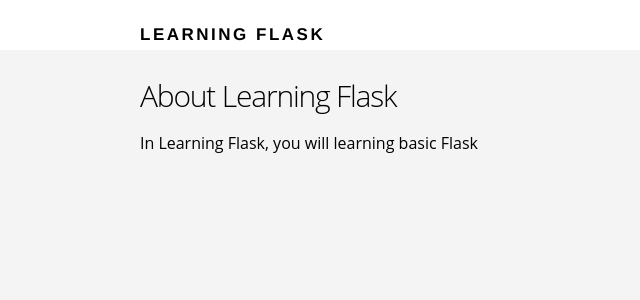
After one commit to rcsgit/newrepo, a Flask app: page /about in a window 1280 px wide. The commit adds this page. Shown: the top 300 px of the page, without its empty margins (0-640 px from the left). Run offline with Flask 2, Linux system fonts and the light colour scheme.

Commit message:
About page

```diff
--- a/routes.py
+++ b/routes.py
@@ -8,6 +8,9 @@ app = Flask(__name__)
 def index():
 	return render_template("index.html")
 
+@app.route("/about")
+def about():
+	return render_template("about.html")
 
 if __name__ == "__main__":
 	app.run(debug=True)
--- /dev/null
+++ b/templates/about.html
@@ -0,0 +1,11 @@
+{% extends "layout.html" %}
+
+{% block content %}
+	<main class="about-section">
+		<div class="container">
+
+			<h2>About Learning Flask</h2>
+			<p>In Learning Flask, you will learning basic Flask</p>
+		</div>
+	</main>
+{% endblock %}
--- a/templates/index.html
+++ b/templates/index.html
@@ -7,7 +7,7 @@
 			<div class="section-content">
 				<h2>Discover placer near you.</h2>
 				<a href="#" class="btn-primary">Sign up</a>
-				<a href="#" class="btn-secondary">Learn more</a>
+				<a href="{{ url_for('about') }}" class="btn-secondary">Learn more</a>
 			</div>
 
 			<div class="section-device">
```
